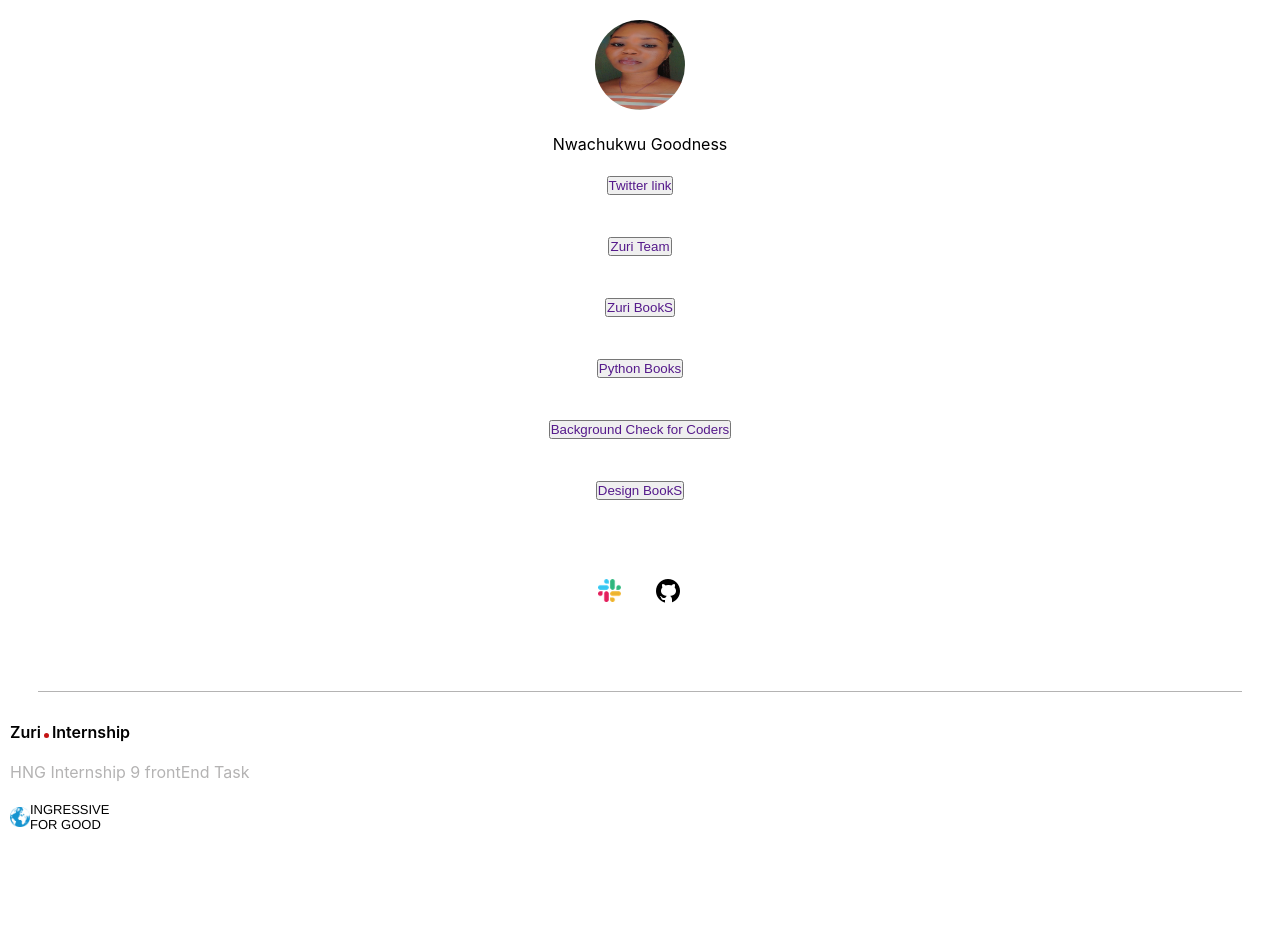
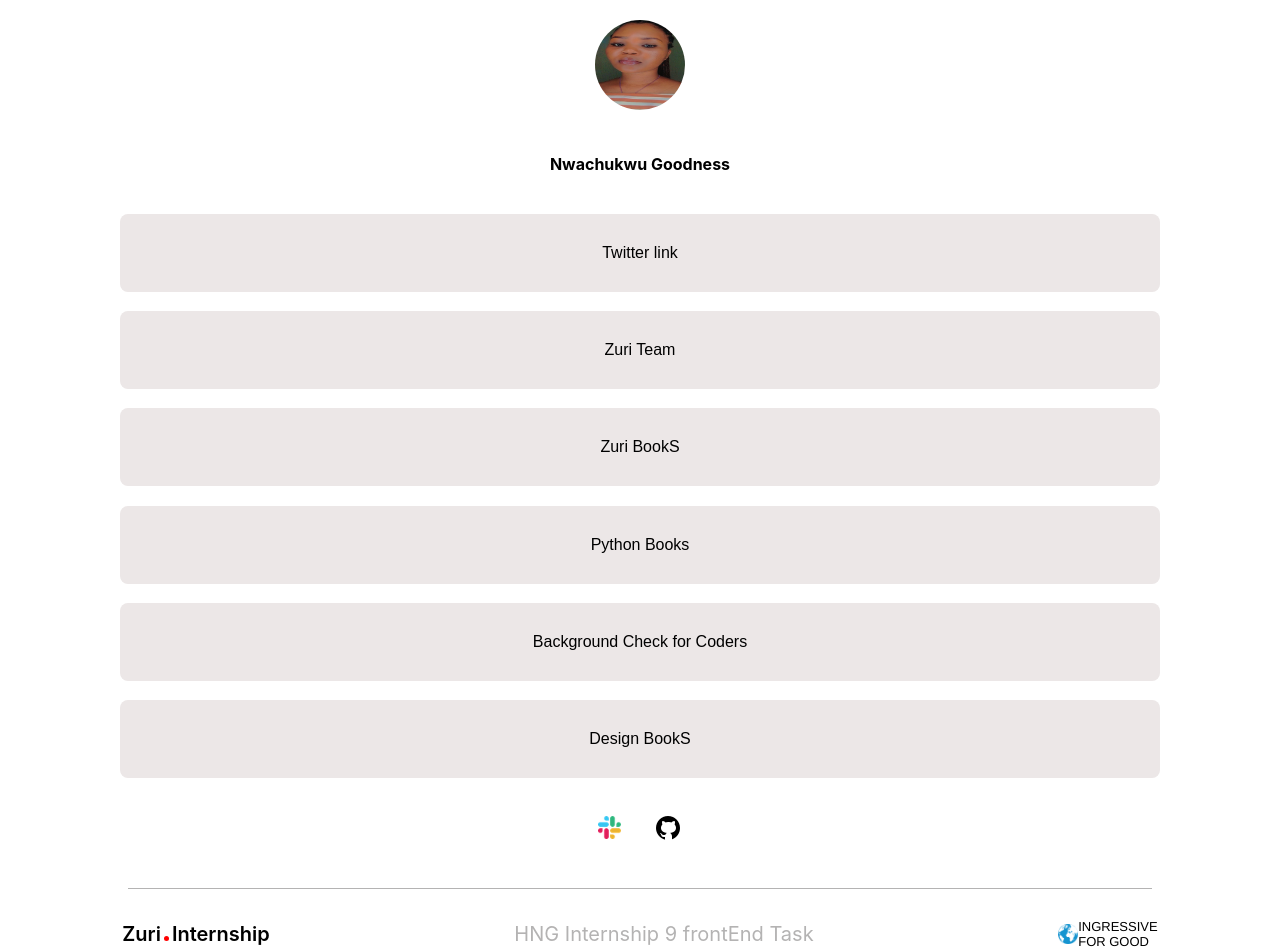
Before and after one commit to goodylove/linktree, a React (Create React App) app: page / in a window 1280 px wide. Shown: the top 952 px of the page. Before the commit the page ends 852 px from the top, so only its background shows below. Built offline with nearby package versions, Linux system fonts and the light colour scheme.

Commit message:
completed the styling

```diff
--- a/src/App.css
+++ b/src/App.css
@@ -7,9 +7,10 @@
 }
 :root {
   ---textColor: #000;
-  ---mainColor: rgb(196, 19, 19);
-  ---lightColor: #ffffff;
+  ---mainColor: white;
+  ---lightColor: #ece7e7;
   ---textColor2: rgb(180, 179, 179);
+  ---dotColor: red;
 }
 body {
   display: flex;
@@ -17,7 +18,7 @@
   align-items: center;
   width: 100%;
 
-  background-color: var(---lightColor);
+  background-color: var(---mainColor);
 }
 .container {
   display: flex;
@@ -44,14 +45,39 @@
   justify-content: center;
   align-items: center;
   flex-direction: column;
-  gap: 2.5rem;
+  gap: 1.2rem;
+  width: 95%;
+}
+button {
+  width: 90%;
+  padding: 30px;
+  /* height: 60px; */
+  outline: none;
+  border: none;
+  border-radius: 8px;
+  background-color: var(---lightColor);
+}
+
+.links-container li a {
+  color: var(---textColor);
+  font-size: 16px;
+}
+#twitter {
+  font-weight: 700;
+  padding: 20px 0;
+}
+
+.links-container li {
+  width: inherit;
+  justify-content: center;
+  display: flex;
 }
 .icons-container {
   display: flex;
   justify-content: center;
   align-items: center;
   gap: 2rem;
-  height: 181px;
+  height: 100px;
 }
 #slack_img {
   height: 23px;
@@ -71,11 +97,11 @@
 #dot-red {
   display: flex;
   align-items: center;
+  background-color: var(---dotColor);
 
   height: 5px;
   width: 5px;
   border-radius: 50px;
-  background-color: var(---mainColor);
   color: var(---mainColor);
 }
 .hng {
@@ -116,6 +142,33 @@
   display: flex;
   flex-direction: column;
   align-items: flex-start;
-  justify-content: normal;
+  justify-content: center;
   width: 100%;
 }
+.last-con {
+  width: 100%;
+  display: flex;
+  flex-direction: column;
+
+  align-items: flex-start;
+}
+@media only screen and (min-width: 500px) {
+  .last-con {
+    width: 100%;
+    display: flex;
+
+    justify-content: space-around;
+    flex-direction: row;
+    font-size: 20px;
+    align-items: center;
+  }
+  #line-con span {
+    width: 80%;
+    height: 1px;
+    font-weight: 100;
+    background-color: var(---textColor2);
+  }
+  .links-container li :hover {
+    background-color: var(---textColor2);
+  }
+}
--- a/src/App.js
+++ b/src/App.js
@@ -8,6 +8,7 @@
   return (
     <>
       <div className="container">
+        <div></div>
         <div className="img-container">
           <img src={MyImage} id="profile_img" alt="profile-img" />
 
@@ -22,18 +23,17 @@
             </button>
           </li>
           <li>
-            <button>
-              <a href="">Zuri Team</a>
+            <button id="btn_zuri">
+              <a href="https://training.zuri.team/">Zuri Team</a>
             </button>
           </li>
           <li>
-            <button>
-              {}
-              <a href="">Zuri BookS</a>
+            <button id="books">
+              <a href="http://books.zuri.team ">Zuri BookS</a>
             </button>
           </li>
           <li>
-            <button>
+            <button id="book__python">
               <a href="">Python Books</a>
             </button>
           </li>
@@ -58,6 +58,7 @@
         <span></span>
       </div>
       <footer>
+        <div className="last-con">
           <div className="zuri-internship">
             Zuri <span id="dot-red"></span>Internship
           </div>
@@ -65,9 +66,9 @@
           <div className="logo-container">
             <img src={EarthLogo} id="eath_logo" alt="logo" />
             <div className="ingressive-con">
-            {" "}
               <span>INGRESSIVE </span>
               <span> FOR GOOD</span>
+            </div>
           </div>
         </div>
       </footer>
```
Lines whose indentation alone changed are shown as unchanged.
